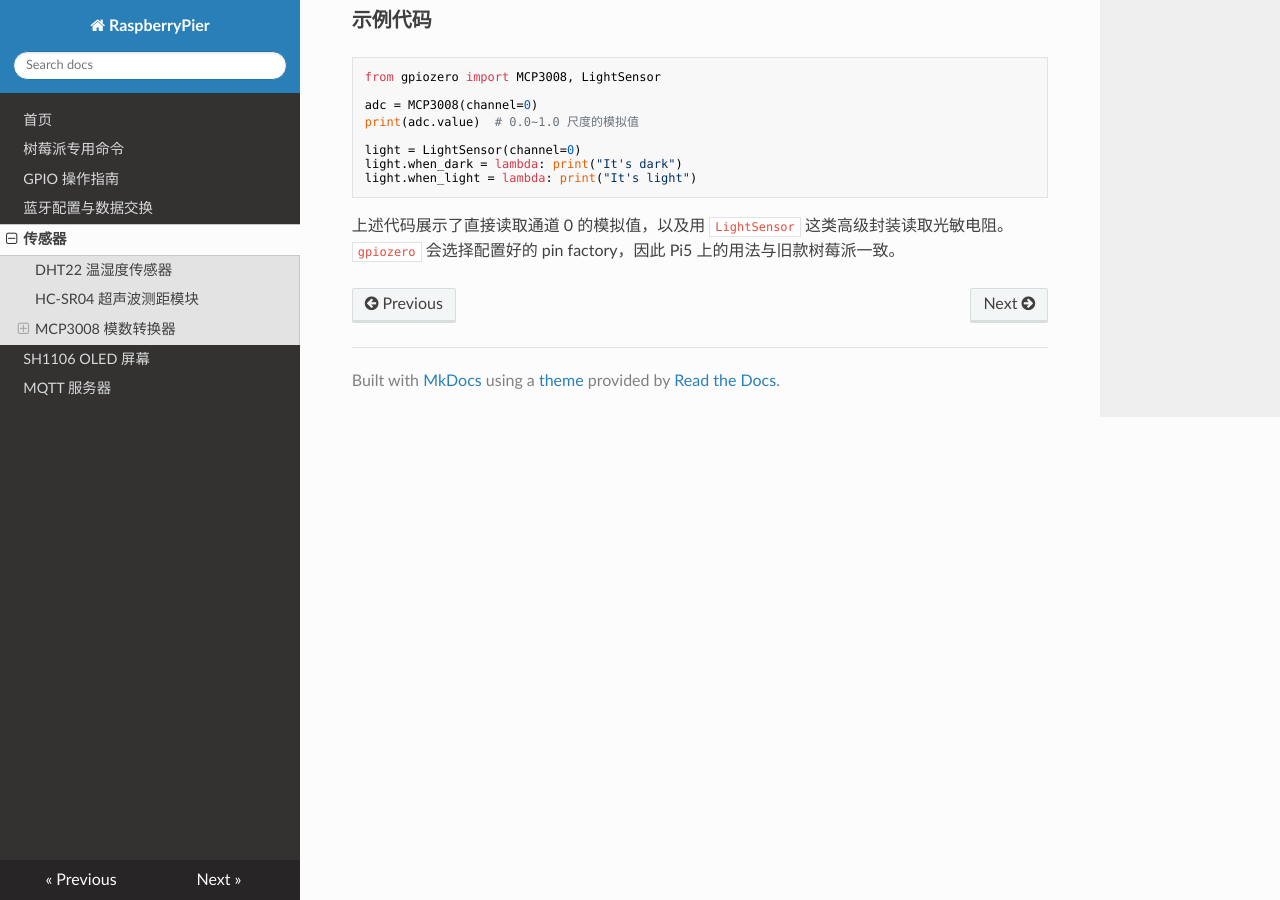
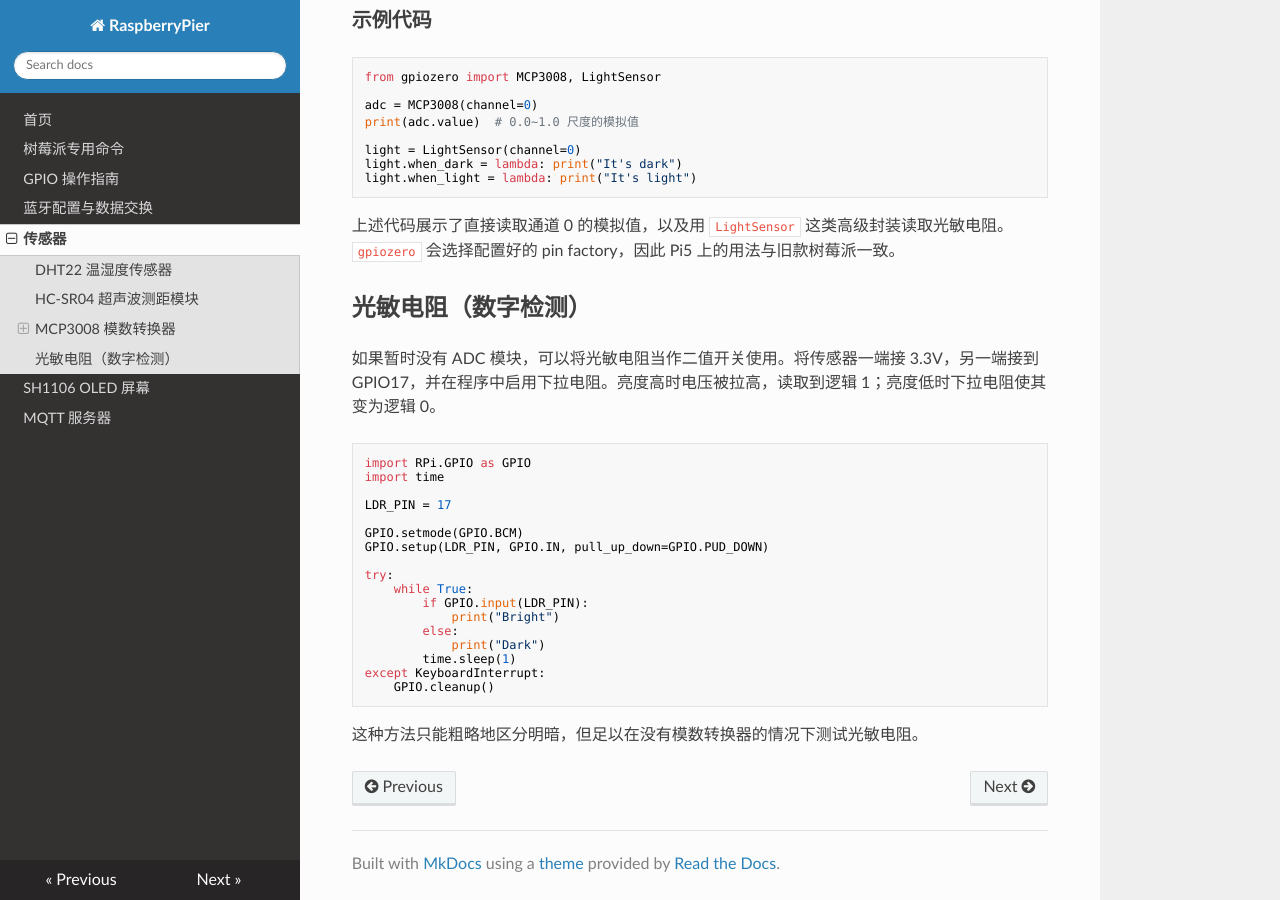
Before and after one commit to SwartzMss/RaspberryPier, an MkDocs documentation site: the page built from docs/sensors.md, in a window 1280 px wide and 900 px high, scrolled down 2048 px. Built offline with MkDocs 1.6.1, drawn with Linux system fonts in a browser that asks for light colours; nearby versions of some CDN libraries.

Commit message:
docs: add digital LDR example

````diff
--- a/docs/sensors.md
+++ b/docs/sensors.md
@@ -112,3 +112,30 @@ light.when_light = lambda: print("It's light")
 ```
 
 上述代码展示了直接读取通道 0 的模拟值，以及用 `LightSensor` 这类高级封装读取光敏电阻。`gpiozero` 会选择配置好的 pin factory，因此 Pi5 上的用法与旧款树莓派一致。
+
+
+## 光敏电阻（数字检测）
+
+如果暂时没有 ADC 模块，可以将光敏电阻当作二值开关使用。将传感器一端接 3.3V，另一端接到 GPIO17，并在程序中启用下拉电阻。亮度高时电压被拉高，读取到逻辑 1；亮度低时下拉电阻使其变为逻辑 0。
+
+```python
+import RPi.GPIO as GPIO
+import time
+
+LDR_PIN = 17
+
+GPIO.setmode(GPIO.BCM)
+GPIO.setup(LDR_PIN, GPIO.IN, pull_up_down=GPIO.PUD_DOWN)
+
+try:
+    while True:
+        if GPIO.input(LDR_PIN):
+            print("Bright")
+        else:
+            print("Dark")
+        time.sleep(1)
+except KeyboardInterrupt:
+    GPIO.cleanup()
+```
+
+这种方法只能粗略地区分明暗，但足以在没有模数转换器的情况下测试光敏电阻。
````
